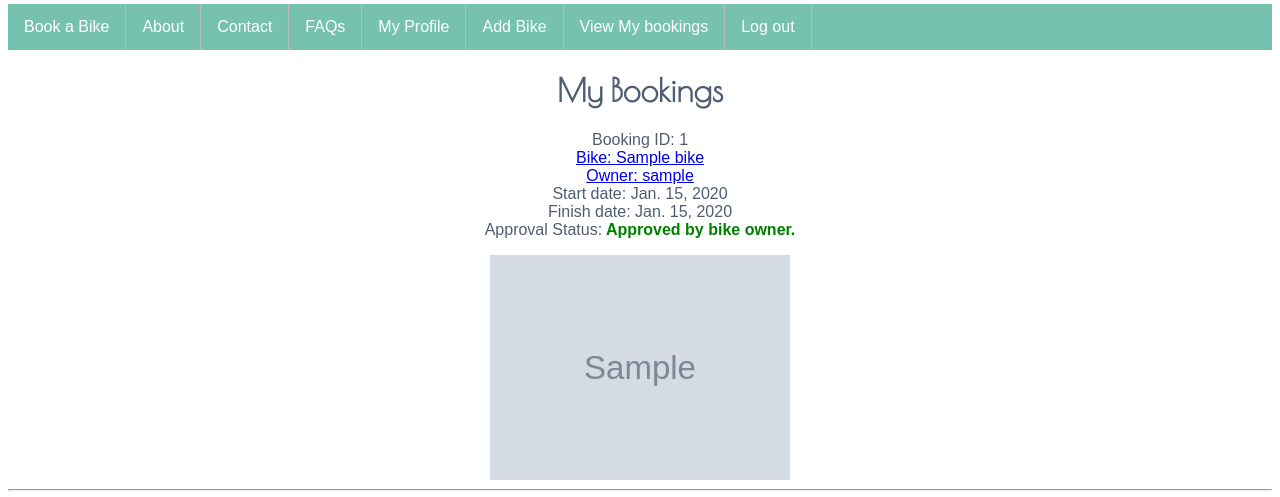
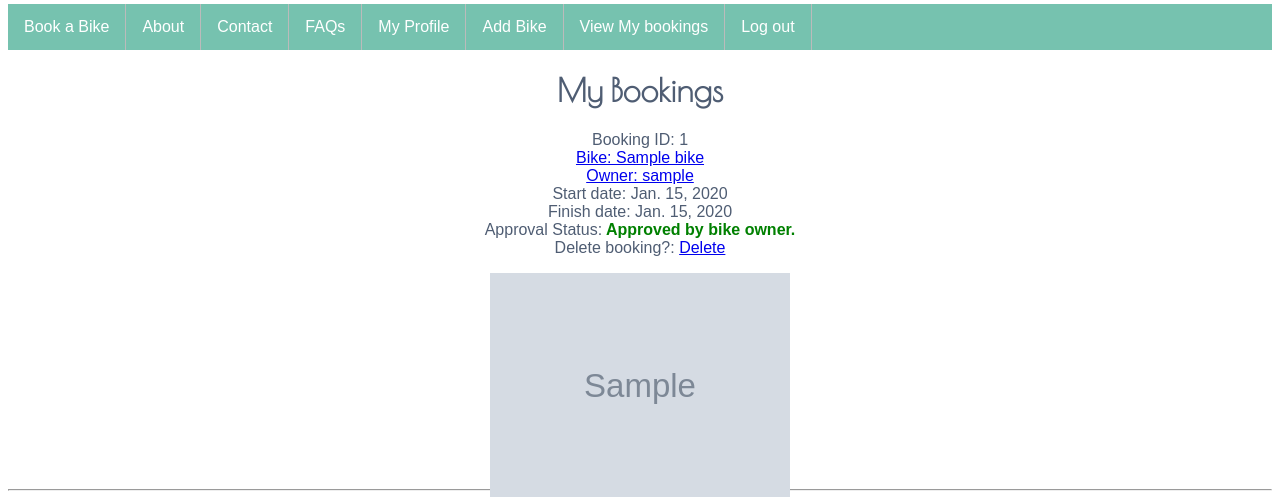
Before and after one commit to ambidextrous/Moddle, a Django app: a page that uses moddle_project/templates/moddle/view_bookings.html in a window 1280 px wide. Shown: the part 267-764 px from the top of the page. Run offline with Django 3.2, Linux system fonts and the light colour scheme; a user stored in the database is signed in; tables that the repository leaves empty hold one stand-in row (values such as "Sample post"); grey boxes marked "Sample" are stand-in pictures.

Commit message:
user can now delete bookings.

```diff
--- a/moddle_project/moddle/views.py
+++ b/moddle_project/moddle/views.py
@@ -369,10 +369,7 @@ def storelatlong(request):
 @login_required
 def delete_bike(request, bike_id_slug):
     try:
-        # Can we find a bike with the given bike id slug?
-        # If we can't, the .get() method raises a DoesNotExist exception.
-        # So the .get() method returns one model instance or raises an exception.
-
+        # Find the bike with the given bike id slug
         bike = Bike.objects.get(id=bike_id_slug)
         if request.user.userprofile == bike.owner:
             bike.delete()
@@ -381,21 +378,30 @@ def delete_bike(request, bike_id_slug):
             messages.error(request, 'Your bike has been successfully deleted.')
 
     except Bike.DoesNotExist:
-        # We get here if we didn't find the specified category.
-        # Don't do anything -
-        # the template will display the "no category" message for us.
         print "Bike does not exist"
 
-    #return redirect('user_profile', username=request.user.username)
     return HttpResponseRedirect(reverse('user_profile', args=[request.user.username]))
+
+@login_required
+def delete_booking(request, booking_id):
+    try:
+        # Find the booking with the given bike id slug
+        booking = Booking.objects.get(id=booking_id)
+        if request.user.userprofile == booking.borrower:
+            booking.delete()
+
+            # confirmation message
+            messages.error(request, 'Your booking has been successfully deleted.')
+
+    except Booking.DoesNotExist:
+        print "Booking does not exist"
+
+    return HttpResponseRedirect(reverse('view_bookings', args=[request.user.username]))
 
 @login_required
 def approve_booking(request, booking_id):
     try:
-        # Can we find a bike with the given bike id slug?
-        # If we can't, the .get() method raises a DoesNotExist exception.
-        # So the .get() method returns one model instance or raises an exception.
-
+        # Find the booking with the given bike id slug
         booking = Booking.objects.get(id=booking_id)
         if request.user.userprofile == booking.owner:
             booking.booking_approved = True
@@ -404,9 +410,6 @@ def approve_booking(request, booking_id):
             messages.success(request, 'Booking successfully approved.')
 
     except Booking.DoesNotExist:
-        # We get here if we didn't find the specified category.
-        # Don't do anything -
-        # the template will display the "no category" message for us.
         print "booking does not exist"
 
     #return redirect('view_bookings', username=request.user.username)
@@ -415,10 +418,7 @@ def approve_booking(request, booking_id):
 @login_required
 def reject_booking(request, booking_id):
     try:
-        # Can we find a bike with the given bike id slug?
-        # If we can't, the .get() method raises a DoesNotExist exception.
-        # So the .get() method returns one model instance or raises an exception.
-
+        # Find the booking with the given bike id slug
         booking = Booking.objects.get(id=booking_id)
         if request.user.userprofile == booking.owner:
             booking.booking_approved = False
@@ -428,10 +428,6 @@ def reject_booking(request, booking_id):
             messages.error(request, 'Booking successfully rejected.')
 
     except Booking.DoesNotExist:
-        # We get here if we didn't find the specified category.
-        # Don't do anything -
-        # the template will display the "no category" message for us.
         print "booking does not exist"
 
-    #return redirect('view_bookings', username=request.user.username)
     return HttpResponseRedirect(reverse('view_bookings', args=[request.user.username]))
--- a/moddle_project/moddle_project/urls.py
+++ b/moddle_project/moddle_project/urls.py
@@ -41,5 +41,6 @@ urlpatterns = [
     url(r'^bike/(?P<bike_id_slug>[\w\-]+)/delete/$', views.delete_bike, name='delete_bike'),
     url(r'^booking/(?P<booking_id>[\w\-]+)/approve/$', views.approve_booking, name='approve_booking'),
     url(r'^booking/(?P<booking_id>[\w\-]+)/reject/$', views.reject_booking, name='reject_booking'),
+    url(r'^booking/(?P<booking_id>[\w\-]+)/delete/$', views.delete_booking, name='delete_booking'),
     url(r'^(?P<bike_id_slug>[\w\-]+)/request/$', views.request_bike, name='request_bike'),
 ] + static(settings.MEDIA_URL, document_root=settings.MEDIA_ROOT)
--- a/moddle_project/templates/moddle/view_bookings.html
+++ b/moddle_project/templates/moddle/view_bookings.html
@@ -19,7 +19,10 @@
             {% else %}
                 <span style='color:red;'>Rejected by bike owner.</span>
             {% endif %}
-            </strong></p>
+            </strong>
+            <br />
+            Delete booking?: <a href="{% url 'delete_booking' booking.id %}">Delete</a>
+            </p>
             <p>
 				<a href ="{% url 'bike_profile' booking.bikeid.id %}"><img src="{{ MEDIA_URL }}{{ booking.bikeid.bike_picture }}" alt="{{ bike.name }}"/></a>
 			</p>
```
